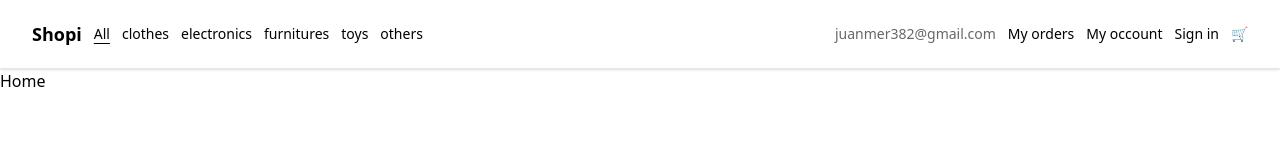
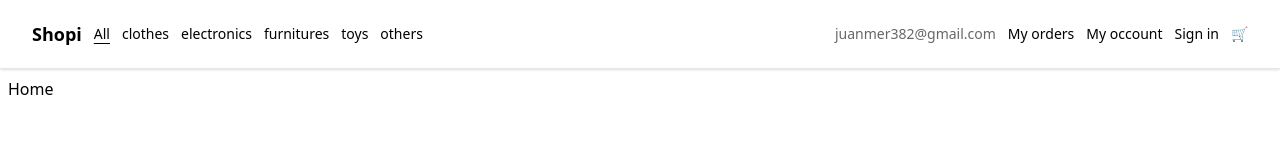
Before and after one commit to Eddy-Huaylla/platzi-curso-react-vite-tailwind-css, a React (Vite) app: page / in a window 1280 px wide. Shown: the top 160 px of the page. Built offline with nearby package versions, Linux system fonts and the light colour scheme.

Commit message:
Add Layout

```diff
--- a/src/App.jsx
+++ b/src/App.jsx
@@ -4,6 +4,7 @@ import { Router } from './routers/Router';
 import { NavBar } from './components/NavBar';
 
 import './App.css';
+import { Layout } from './components/Layout';
 
 function App () {
 	return (
@@ -11,8 +12,9 @@ function App () {
 			<header className='sticky top-0 shadow border-b bg-white'>
 				<NavBar />
 			</header>
-
-			<Router />
+			<Layout>
+				<Router />
+			</Layout>
 		</BrowserRouter>
 	);
 }
--- /dev/null
+++ b/src/components/Layout/index.jsx
@@ -0,0 +1,11 @@
+import React from 'react';
+
+const Layout = ( { children } ) => {
+	return (
+		<main className='flex items-center pt-2 px-2'>
+			{ children }
+		</main>
+	);
+};
+
+export { Layout };
```
